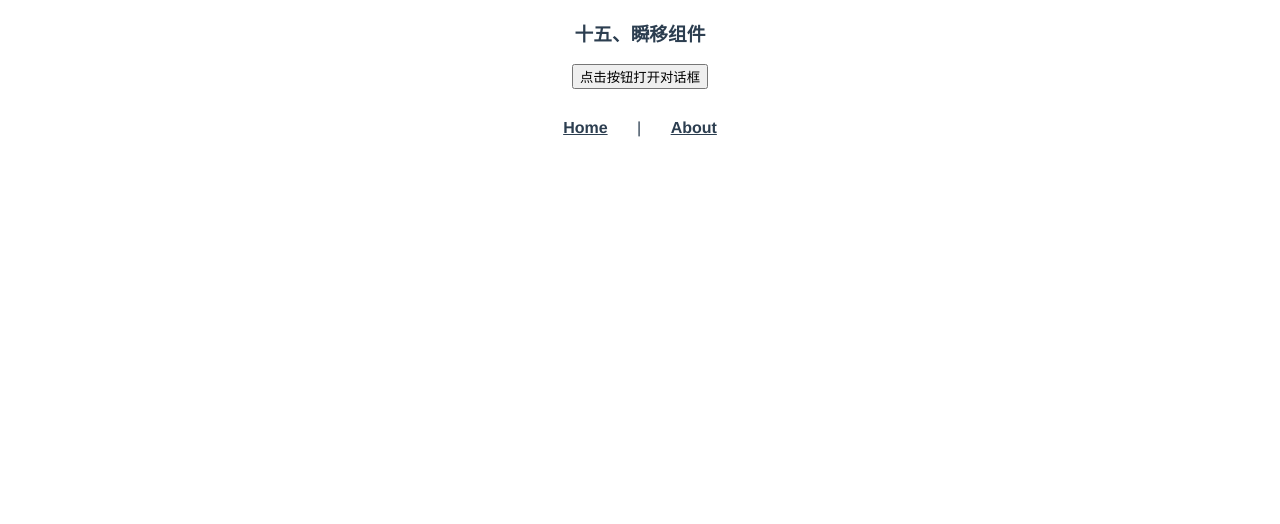
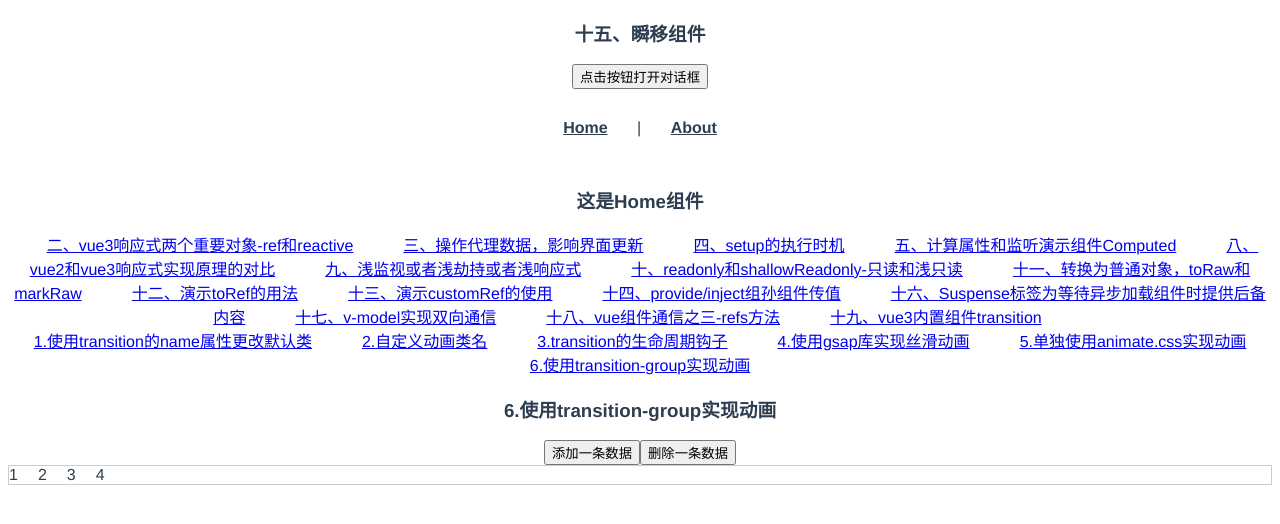
Before and after one commit to bcygsws/vue3_learn, a Vue app: page /#/home/transition/tr_group in a window 1280 px wide. Shown: the top 524 px of the page. Built offline with nearby package versions, Linux system fonts and the light colour scheme.

Commit message:
:memo: 十九、animate.css插件在vue3中的使用

```diff
--- a/package.json
+++ b/package.json
@@ -8,8 +8,10 @@
     "lint": "vue-cli-service lint"
   },
   "dependencies": {
+    "animate.css": "^4.1.1",
     "axios": "^0.26.1",
     "core-js": "^3.6.5",
+    "gsap": "^3.10.4",
     "vue": "^3.2.20",
     "vue-class-component": "^8.0.0-0",
     "vue-router": "^4.0.0-0",
--- a/src/components/transition/DefineClass.vue
+++ b/src/components/transition/DefineClass.vue
@@ -21,7 +21,6 @@ import { defineComponent, ref } from 'vue';
 export default defineComponent({
   name: 'DefineClass',
   setup() {
-    console.log('1-开始创建组件-setup');
     const flag = ref(true);
     return {
       flag
--- a/src/components/transition/SomeWay.vue
+++ b/src/components/transition/SomeWay.vue
@@ -1,31 +1,32 @@
 <template>
   <div>
-<!-- transition动画的几种方式 -->
-  <router-link to="/home/transition/tr_name">1.使用transition的name属性更改默认类</router-link>
-  <router-link to="/home/transition/define_class">2.自定义动画类名</router-link>
-  <router-view></router-view>
+    <!-- transition动画的几种方式 -->
+    <router-link to="/home/transition/tr_name"
+      >1.使用transition的name属性更改默认类</router-link
+    >
+    <router-link to="/home/transition/define_class"
+      >2.自定义动画类名</router-link
+    >
+    <router-link to="/home/transition/life"
+      >3.transition的生命周期钩子</router-link
+    >
+    <router-link to="/home/transition/use_gsap"
+      >4.使用gsap库实现丝滑动画</router-link
+    >
+    <router-link to="/home/transition/use_animate"
+      >5.单独使用animate.css实现动画</router-link
+    >
+    <router-link to="/home/transition/tr_group"
+      >6.使用transition-group实现动画</router-link
+    >
+    <router-view></router-view>
   </div>
 </template>
 
-<script lang='ts'>
-import { defineComponent, reactive, toRefs, onBeforeMount, onMounted } from 'vue'
+<script lang="ts">
+import { defineComponent } from 'vue';
 export default defineComponent({
-  name: 'SomeWay',
-  setup() {
-    console.log('1-开始创建组件-setup')
-    const data = reactive({})
-    onBeforeMount(() => {
-      console.log('2.组件挂载页面之前执行----onBeforeMount')
-    })
-    onMounted(() => {
-      console.log('3.-组件挂载到页面之后执行-------onMounted')
-    })
-    return {
-      ...toRefs(data),
-    }
-  },
-})
-
+  name: 'SomeWay'
+});
 </script>
-<style scoped lang='less'>
-</style>
+<style scoped lang="less"></style>
--- /dev/null
+++ b/src/components/transition/TransitionGroup.vue
@@ -0,0 +1,74 @@
+<template>
+  <div class="main">
+    <h3>6.使用transition-group实现动画</h3>
+    <button @click="addItem">添加一条数据</button>
+    <button @click="delItem">删除一条数据</button>
+    <!-- tag属性可以，设置包裹的标签，多加一层 -->
+    <!-- <transition-group tag="selection"> -->
+    <div class="wraps">
+      <!-- animate_backInLeft从左侧进入，animate__InRight从右侧进入 -->
+      <transition-group
+        enter-active-class="animate__animated animate__backInLeft"
+        leave-active-class="animate__animated animate__backInRight"
+      >
+        <div class="item" v-for="(item, index) in arr" :key="index">
+          {{ item }}
+        </div>
+      </transition-group>
+    </div>
+  </div>
+</template>
+
+<script lang="ts">
+/**
+ *
+ * @ 使用 animate.css插件，实现左侧进入，右侧画出的动画
+ *
+ * cnpm i animate.css --save
+ *
+ * 主要是通过添加类名来实现
+ *
+ *
+ *
+ */
+import { defineComponent, reactive } from 'vue';
+// 引入动画插件
+import 'animate.css';
+export default defineComponent({
+  name: 'TransitionGroup',
+  setup() {
+    const arr = reactive<number[]>([1, 2, 3, 4]);
+    const addItem = () => {
+      arr.push(arr.length + 1);
+    };
+    const delItem = () => {
+      arr.pop();
+    };
+    return {
+      addItem,
+      delItem,
+      arr
+    };
+  }
+});
+</script>
+<style scoped lang="less">
+.main {
+  flex: 1;
+  margin: 8.454rpx;
+  border: 0.604rpx solid #ccc;
+  overflow: auto;
+  .wraps {
+    display: flex;
+    flex-wrap: wrap;
+    /* word-break 属性，默认值为normal;规定自动换行的处理方法:normal:使用浏览器的默认换行，break-all
+    允许在单词内换行；keep-all允许在连字符或半角空格处换行 */
+    word-break: break-all;
+    border: 1px solid #ccc;
+    .item {
+      margin-right: 20px;
+      font-size: 40;
+    }
+  }
+}
+</style>
--- /dev/null
+++ b/src/components/transition/TransitionLife.vue
@@ -0,0 +1,40 @@
+<template>
+  <div class="main">
+    <h3>3.transition的生命周期</h3>
+    <button @click="flag = !flag">点击按钮，切换动画</button>
+    <!-- transition的生命周期：@before-enter @enter @after-enter @before-leave @leave @after-leave  -->
+    <transition @before-enter="enterHook">
+      <div v-if="flag" class="box"></div>
+    </transition>
+  </div>
+</template>
+
+<script lang="ts">
+import { defineComponent, ref } from 'vue';
+export default defineComponent({
+  name: 'TransitionLife',
+  setup() {
+    const flag = ref(true);
+    const enterHook = (el: Element) => {
+      console.log('transition包裹的标签:', el);
+    };
+    return {
+      flag,
+      enterHook
+    };
+  }
+});
+</script>
+<style scoped lang="less">
+.main {
+  flex: 1;
+  margin: 14px;
+  border: 1px solid #ccc;
+  overflow: auto;
+  .box {
+    width: 100px;
+    height: 100px;
+    background-color: red;
+  }
+}
+</style>
--- /dev/null
+++ b/src/components/transition/UsingAnimate.vue
@@ -0,0 +1,52 @@
+<template>
+  <div class="main">
+    <h3>5.单独使用animate.css实现动画</h3>
+    <button @click="flag = !flag">点击按钮，切换动画</button>
+    <!-- transition的生命周期：@before-enter @enter @after-enter @before-leave @leave @after-leave  -->
+    <transition
+      enter-active-class="animate__animated animate__fadeInLeft"
+      leave-active-class="animate__animated animate__fadeInRight"
+    >
+      <div v-if="flag" class="box"></div>
+    </transition>
+  </div>
+</template>
+
+<script lang="ts">
+/**
+ *
+ * @ 使用 animate.css插件，实现左侧进入，右侧画出的动画
+ *
+ * cnpm i animate.css --save
+ *
+ * 主要是通过添加类名来实现
+ *
+ *
+ *
+ */
+import { defineComponent, ref } from 'vue';
+// 引入动画插件
+import 'animate.css';
+export default defineComponent({
+  name: 'UsingAnimate',
+  setup() {
+    const flag = ref(true);
+    return {
+      flag
+    };
+  }
+});
+</script>
+<style scoped lang="less">
+.main {
+  flex: 1;
+  margin: 14px;
+  border: 1px solid #ccc;
+  overflow: auto;
+  .box {
+    width: 100px;
+    height: 100px;
+    background-color: red;
+  }
+}
+</style>
--- /dev/null
+++ b/src/components/transition/UsingGSAP.vue
@@ -0,0 +1,82 @@
+<template>
+  <div class="main">
+    <h3>4.使用GSAP实现丝滑动画</h3>
+    <button @click="flag = !flag">点击按钮，切换动画</button>
+    <!-- transition的生命周期：@before-enter @enter @after-enter @before-leave @leave @after-leave  -->
+    <transition
+      @before-enter="beforeEnter"
+      @enter="enterActive"
+      @leave="leaveActive"
+    >
+      <div v-if="flag" class="box"></div>
+    </transition>
+  </div>
+</template>
+
+<script lang="ts">
+/**
+ *
+ * @ 使用gsap + animate.css插件，实现丝滑动画 读作吉塞普
+ * cnpm i gsap --save
+ * cnpm i animate.css --save
+ *
+ *
+ *
+ *
+ */
+import { defineComponent, ref } from 'vue';
+// 引入gsap库
+import gsap from 'gsap';
+// 导入样式
+import 'animate.css';
+export default defineComponent({
+  name: 'UsingGSAP',
+  setup() {
+    const flag = ref(true);
+    const beforeEnter = (el: Element) => {
+      // gsap.set()
+      gsap.set(el, {
+        width: 0,
+        height: 0,
+        opacity: 0
+      });
+    };
+    const enterActive = (el: Element, done: gsap.Callback) => {
+      // gsap.to()
+      gsap.to(el, {
+        width: 100,
+        height: 100,
+        opacity: 1,
+        onComplete: done
+      });
+    };
+    const leaveActive = (el: Element, done: gsap.Callback) => {
+      gsap.to(el, {
+        width: 0,
+        height: 0,
+        opacity: 0,
+        onComplete: done
+      });
+    };
+    return {
+      flag,
+      beforeEnter,
+      enterActive,
+      leaveActive
+    };
+  }
+});
+</script>
+<style scoped lang="less">
+.main {
+  flex: 1;
+  margin: 14px;
+  border: 1px solid #ccc;
+  overflow: auto;
+  .box {
+    width: 100px;
+    height: 100px;
+    background-color: red;
+  }
+}
+</style>
```
Also changed, not shown: src/router/index.ts (+20 -0 lines).
